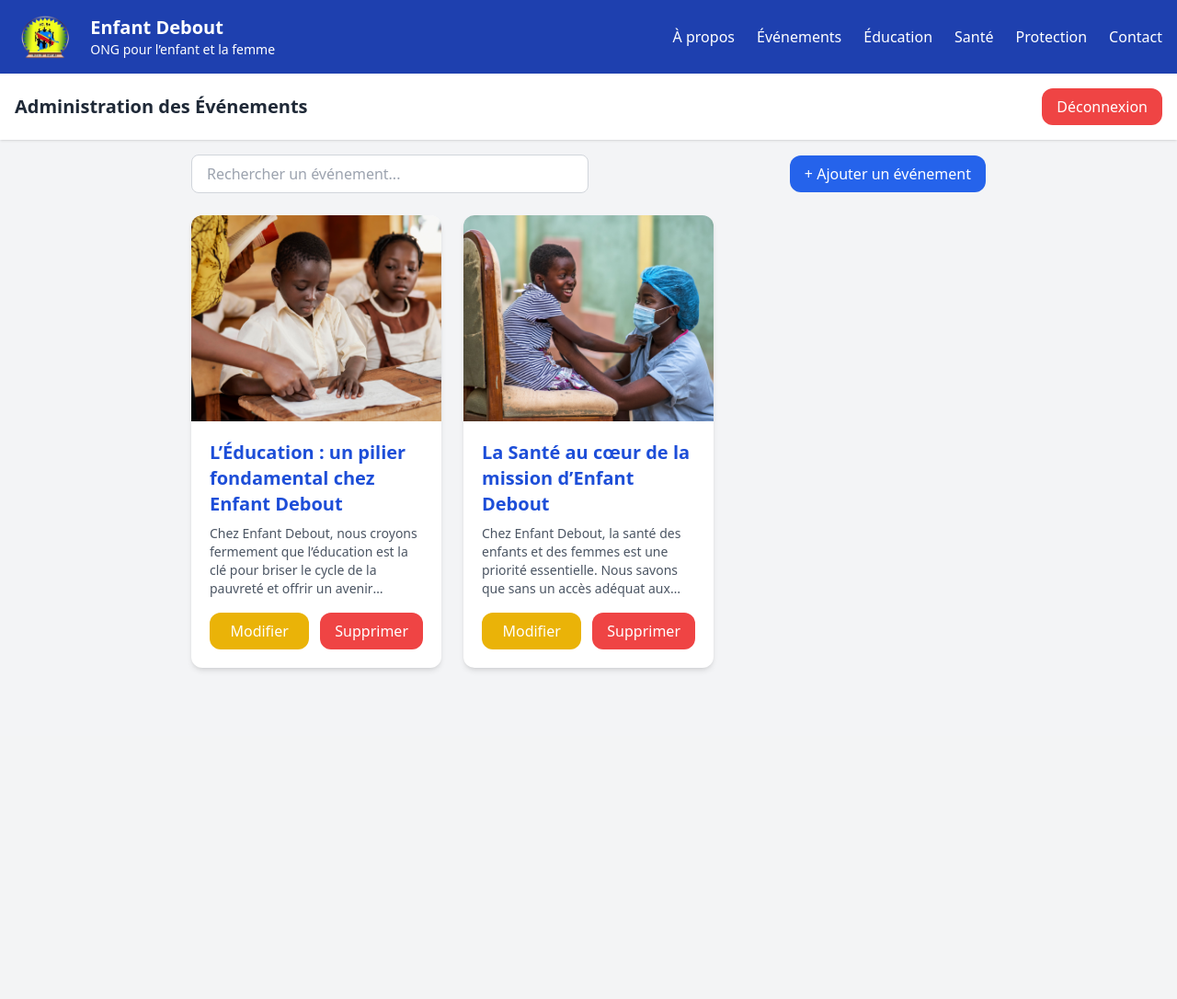
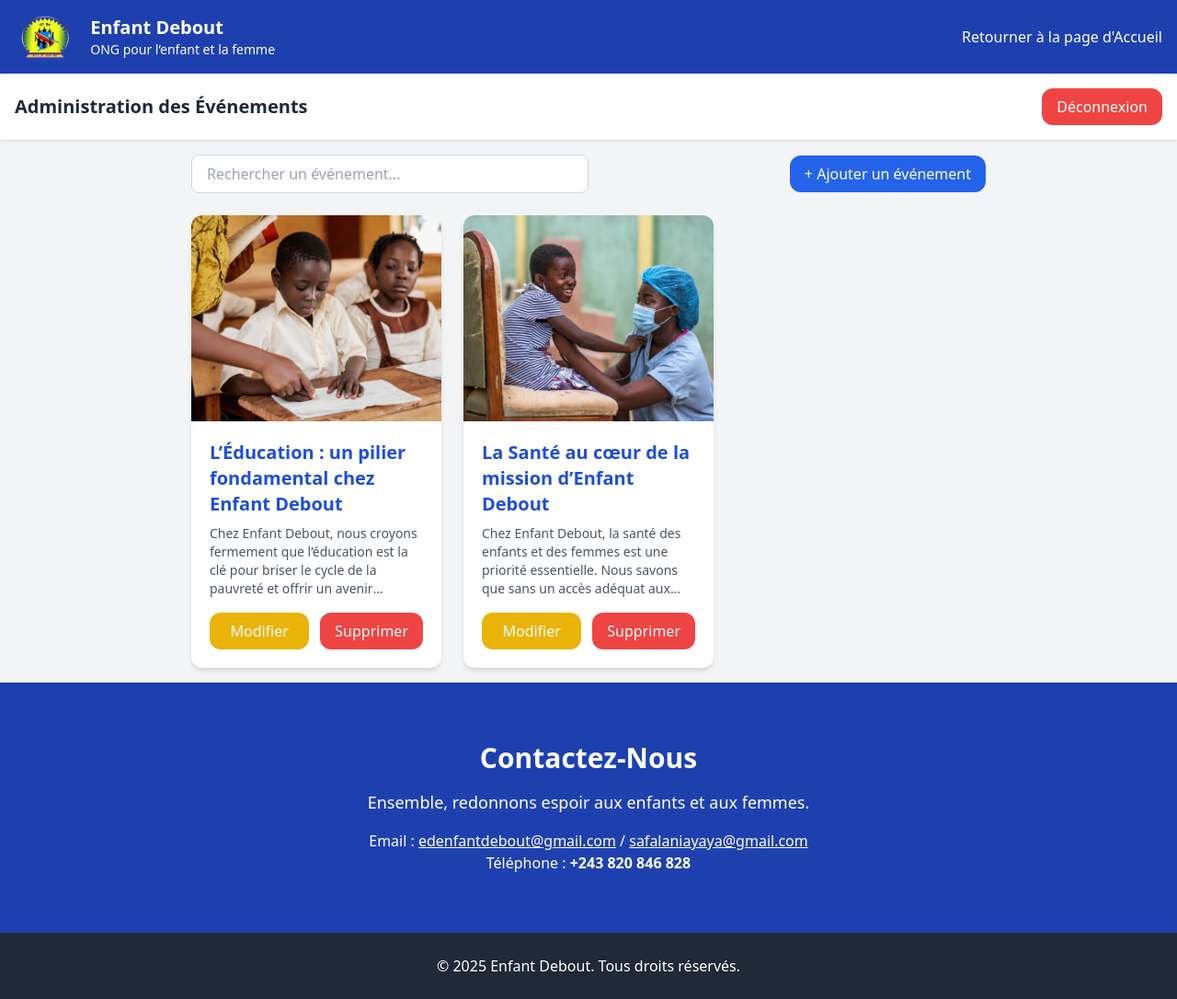
Before and after one commit to nathmn14/enfant_debout, a PHP site: page /Frontend/Admin/activites.php in a window 1280 px wide. Shown: the whole page at 92% size. Before the commit the page ends 729 px from the top, so only its background shows below. Run offline with PHP 8.4, Linux system fonts and the light colour scheme; the visitor is signed in with stand-in values (Sample User, id 1); data comes from the database, SQL or seed files in the repository; both versions use the stored data as it was after the commit; some libraries are stand-ins or nearby versions.

Commit message:
16/05/2025

```diff
--- a/Frontend/Admin/activites.php
+++ b/Frontend/Admin/activites.php
@@ -24,38 +24,28 @@ $events = getAll();
 <body class="bg-gray-100 min-h-screen flex flex-col">
 
     <!-- Navbar -->
-    <header class="bg-blue-800 text-white w-full">
-        <div class="container mx-auto flex flex-wrap items-center justify-between px-4 py-4">
+    <header class="bg-blue-800 text-white">
+        <div class="container mx-auto flex items-center justify-between px-4 py-4">
             <div class="flex items-center space-x-4">
-                <img src="../assets/logo.png" alt="Logo Enfant Debout" class="h-10 w-auto sm:h-12" />
+                <img src="../assets/logo.png" alt="Logo Enfant Debout" class="h-12 w-auto">
                 <div>
-                    <h1 class="text-lg sm:text-xl font-bold">Enfant Debout</h1>
-                    <p class="text-xs sm:text-sm">ONG pour l’enfant et la femme</p>
+                    <h1 class="text-xl font-bold">Enfant Debout</h1>
+                    <p class="text-sm">ONG pour l’enfant et la femme</p>
                 </div>
             </div>
-            <nav class="hidden md:flex space-x-6 text-sm sm:text-base">
-                <a href="#a-propos" class="hover:text-blue-200">À propos</a>
-                <a href="#evenements" class="hover:text-blue-200">Événements</a>
-                <a href="#education" class="hover:text-blue-200">Éducation</a>
-                <a href="#sante" class="hover:text-blue-200">Santé</a>
-                <a href="#protection" class="hover:text-blue-200">Protection</a>
-                <a href="#contact" class="hover:text-blue-200">Contact</a>
+            <nav class="hidden md:flex space-x-6">
+                <a href="../../index.php" class="hover:text-blue-200">Retourner à la page d'Accueil</a>
             </nav>
-            <button class="md:hidden p-2 rounded-md focus:outline-none focus:ring-2 focus:ring-white" id="menu-button"
-                aria-label="Ouvrir le menu">
+            <button class="md:hidden" id="menu-button">
                 <svg xmlns="http://www.w3.org/2000/svg" class="h-6 w-6" fill="none" viewBox="0 0 24 24"
                     stroke="currentColor">
                     <path stroke-linecap="round" stroke-linejoin="round" stroke-width="2" d="M4 6h16M4 12h16M4 18h16" />
                 </svg>
             </button>
         </div>
-        <div id="menu" class="md:hidden hidden px-4 pb-4 space-y-2 bg-blue-700">
-            <a href="#a-propos" class="block py-2 text-white hover:text-blue-200">À propos</a>
-            <a href="#evenements" class="block py-2 text-white hover:text-blue-200">Événements</a>
-            <a href="#education" class="block py-2 text-white hover:text-blue-200">Éducation</a>
-            <a href="#sante" class="block py-2 text-white hover:text-blue-200">Santé</a>
-            <a href="#protection" class="block py-2 text-white hover:text-blue-200">Protection</a>
-            <a href="#contact" class="block py-2 text-white hover:text-blue-200">Contact</a>
+        <!-- Mobile menu -->
+        <div id="menu" class="md:hidden hidden px-4 pb-4">
+            <a href="../../index.php" class="hover:text-blue-200">Retourner à la page d'Accueil</a>
         </div>
     </header>
 
@@ -140,7 +130,25 @@ $events = getAll();
         </div>
 
     </main>
+    <!-- Contact -->
+    <section id="contact" class="py-16 bg-blue-800 text-white text-center">
+        <div class="container mx-auto px-6">
+            <h2 class="text-3xl font-bold mb-4">Contactez-Nous</h2>
+            <p class="text-lg mb-4">Ensemble, redonnons espoir aux enfants et aux femmes.</p>
+            <p>Email : <span><a href="mailto:edenfantdebout@gmail.com"
+                        class="underline">edenfantdebout@gmail.com</a></span> / <span><a
+                        href="mailto:safalaniayaya@gmail.com" class="underline">safalaniayaya@gmail.com</a></span></p>
+            <p>Téléphone : <strong>+243 820 846 828</strong></p>
+        </div>
+    </section>
+    </main>
 
+    <!-- Footer -->
+    <footer class="bg-gray-800 text-white py-6">
+        <div class="container mx-auto text-center">
+            <p>&copy; 2025 Enfant Debout. Tous droits réservés.</p>
+        </div>
+    </footer>
     <script>
         const menuButton = document.getElementById('menu-button');
         const menu = document.getElementById('menu');
--- a/index.php
+++ b/index.php
@@ -1,6 +1,6 @@
 <?php
 
-header('Location: Frontend/Pages/accueil.php');
+header('Location: Frontend/Pages/Accueil.php');
 exit();
 
 ?>
```
Also changed, not shown: Frontend/Admin/ajouter.php (+27 -15 lines), Frontend/Admin/index.php (+22 -13 lines), Frontend/Admin/modifier.php (+27 -16 lines), Frontend/Pages/Accueil.php (+6 -2 lines), Frontend/Pages/evenement.php (+9 -6 lines), Frontend/Pages/liste_evenements.php (+9 -7 lines), enfant_debout.sql (added, +101 -0 lines), Frontend/assets/carousel/hero.jpg, Frontend/assets/carousel/hero3.jpg.
